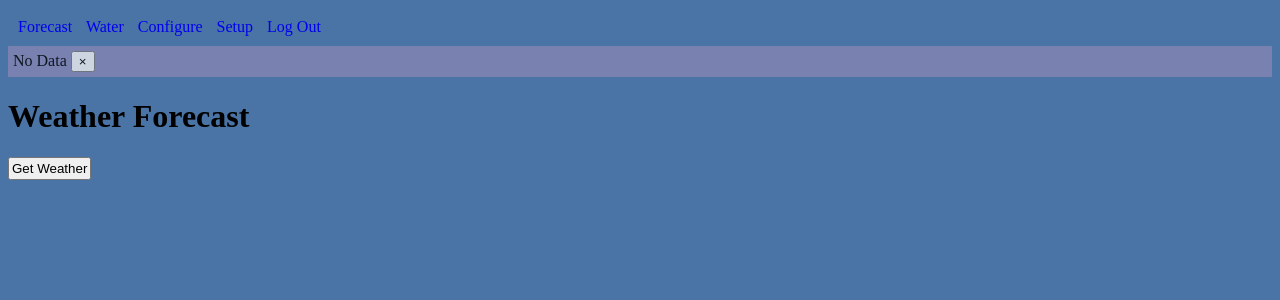
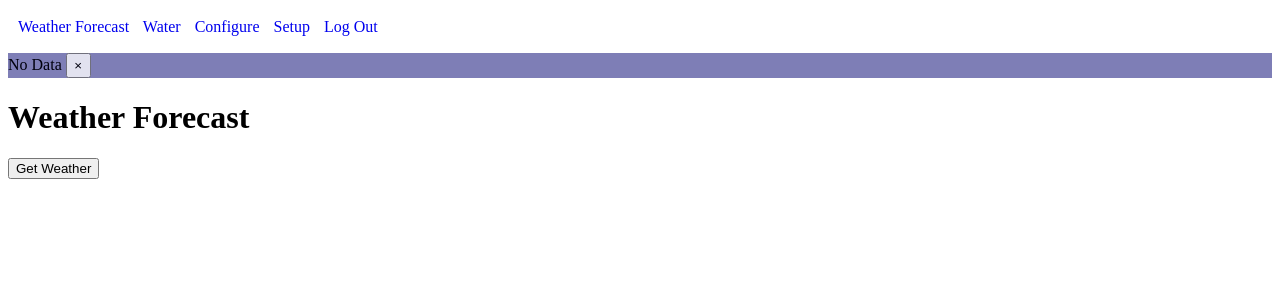
Before and after one commit to PetercSnk/web-app-garden, a Flask app: page /weather/1 in a window 1280 px wide. Shown: the top 300 px of the page. Run offline with Flask 3, Linux system fonts and the light colour scheme; a user stored in the database is signed in; data that the repository does not hold is empty.

Commit message:
styling update

```diff
--- a/web-application-bp/app/auth/templates/auth/login.html
+++ b/web-application-bp/app/auth/templates/auth/login.html
@@ -1,11 +1,11 @@
 {% extends "core/core.html" %}
 {% block head %}
     <title>Login</title>
+    <link rel="stylesheet" type="text/css" href="{{ url_for('auth_bp.static', filename='stylesheet.css') }}"/>
 {% endblock %}
 {% block content %}
     <h1>Login</h1>
-    <h4>Enter your login details</h4>
-    <form action="" method="post">
+    <form action="" method="post" class="login-form">
         {{ login_form.hidden_tag() }}
         <p>
             {{ login_form.username.label }}
--- a/web-application-bp/app/core/static/stylesheet.css
+++ b/web-application-bp/app/core/static/stylesheet.css
@@ -1,15 +1,7 @@
-.normal-btn, .multi-btn {
-    padding: 2px;
-}
-
-.get-day-btns {
-    display: flex;
-}
-
-.multi-btn {
-    margin-right: 10px;
-}
 .navbar {
+    background-color:white;
+    height: 25px;
+    width: auto;
     padding: 10px;
 }
 
@@ -18,13 +10,25 @@
     margin-right: 10px;
 }
 
+.messages {
+    background-color: blue;
+    height: 25px;
+    width: auto;
+}
+
 html {
-    background-color: #4974a5;
+    background-color: #212121;
 }
 
 .alert {
-    opacity: 0.8;
-    padding: 5px;
+    height: 25px;
+    text-align: left;
+    opacity: 0.95;
+}
+
+.alert-btn {
+    height: 25px;
+    width: 25px;
 }
 
 .error {
--- a/web-application-bp/app/core/templates/core/core.html
+++ b/web-application-bp/app/core/templates/core/core.html
@@ -4,21 +4,20 @@
         <meta charset="utf-8"/>
         <meta name="viewport" content="width=device-width, initial-scale=1"/>
         <link rel="stylesheet" type="text/css" href="{{ url_for('core_bp.static', filename='stylesheet.css') }}"/>
+        <script type="text/javascript" src="{{ url_for('core_bp.static', filename='javascript.js') }}"></script>
         {% block head %}{% endblock %}
     </head>
     <body>
-        <div class="base-container">
+        <nav class="navbar">
             {% if user.is_authenticated %}
-                <nav class="navbar">
-                    <div>
-                        <a class="nav-item" id="home" href="{{ url_for('weather_bp.index') }}">Forecast</a>
+                <a class="nav-item" id="weather" href="{{ url_for('weather_bp.index') }}">Weather Forecast</a>
                 <a class="nav-item" id="water" href="{{ url_for('water_bp.water_check') }}">Water</a>
                 <a class="nav-item" id="configure" href="{{ url_for('water_bp.configure_check') }}">Configure</a>
                 <a class="nav-item" id="setup" href="{{ url_for('water_bp.setup') }}">Setup</a>
                 <a class="nav-item" id="logout" href="{{ url_for('auth_bp.logout') }}">Log Out</a>
-                    </div>
+            {% endif %}
         </nav>
-            {% endif %}
+        <div class="messages">
             {% with messages = get_flashed_messages(with_categories=true) %}
                 {% if messages %}
                     {% for category, message in messages %}
@@ -31,10 +30,9 @@
                     {% endfor %}
                 {% endif %}
             {% endwith %}
+        </div>
         <div class="content">
             {% block content %}{% endblock %}
         </div>
-        </div>
-        <script type="text/javascript" src="{{ url_for('core_bp.static', filename='javascript.js') }}"></script>
     </body>
 </html>
--- /dev/null
+++ b/web-application-bp/app/weather/static/stylesheet.css
@@ -0,0 +1,3 @@
+html {
+    background-color: white;
+}
```
Also changed, not shown: web-application-bp/app/auth/static/stylesheet.css (added, +16 -0 lines). Lines whose indentation alone changed are shown as unchanged.
